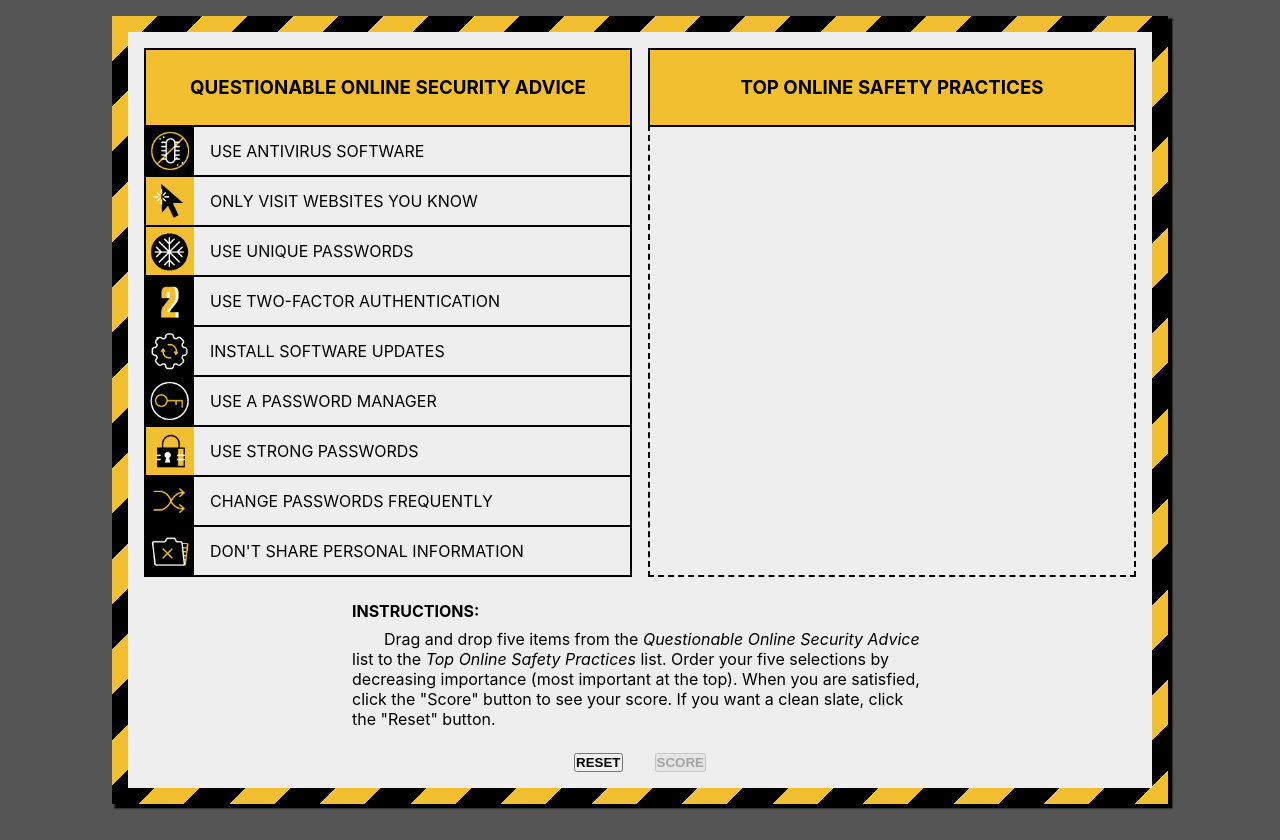
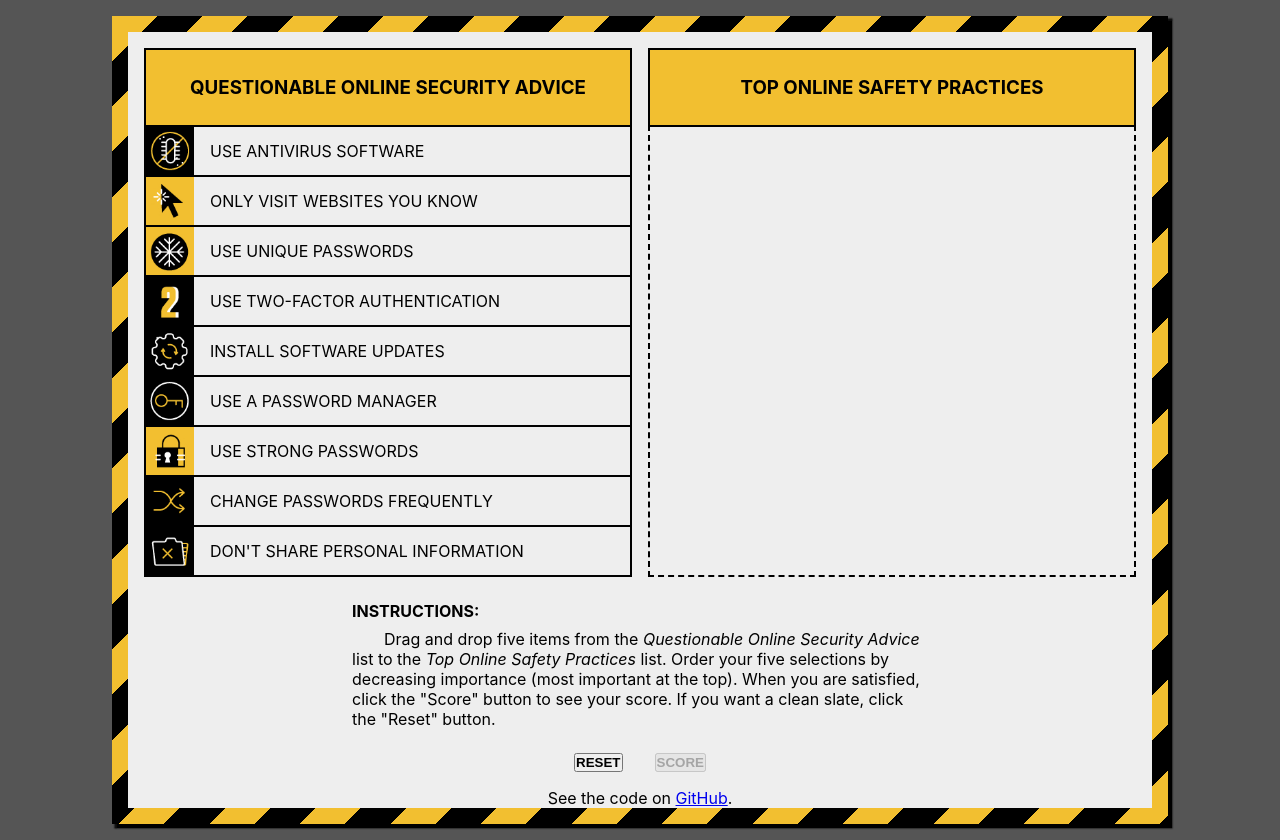
Before and after one commit to TrendingTechnology/securitysquabble, a Vue app: page / in a window 1280 px wide. Built offline with nearby package versions, Linux system fonts and the light colour scheme.

Commit message:
add: link to the GitHub

```diff
--- a/src/components/SecuritySquabble.vue
+++ b/src/components/SecuritySquabble.vue
@@ -34,6 +34,9 @@
       <div class="buttons">
         <button type="button" @click="resetLists">Reset</button>
         <button type="button" @click="calcScore" :disabled="!scoreable">Score</button>
+      </div>
+      <div class="buttons">
+        See the code on <a href="https://github.com/nstickney/securitysquabble">GitHub</a>.
       </div>
 
       <div class="overlay" v-if="score > 0">
```
